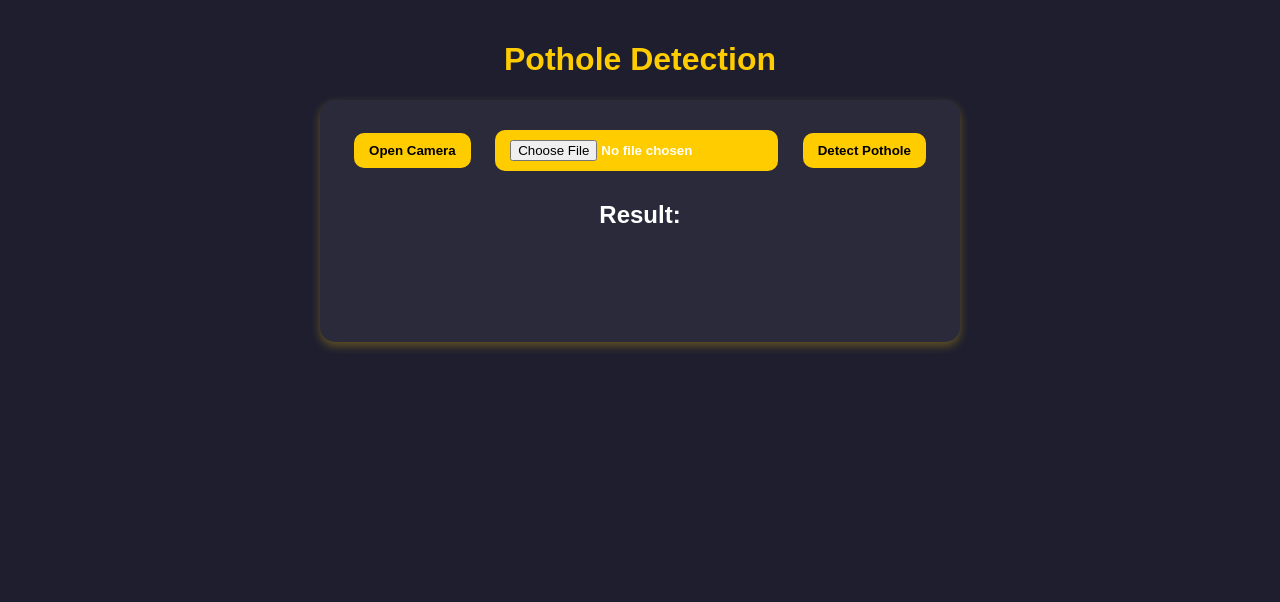
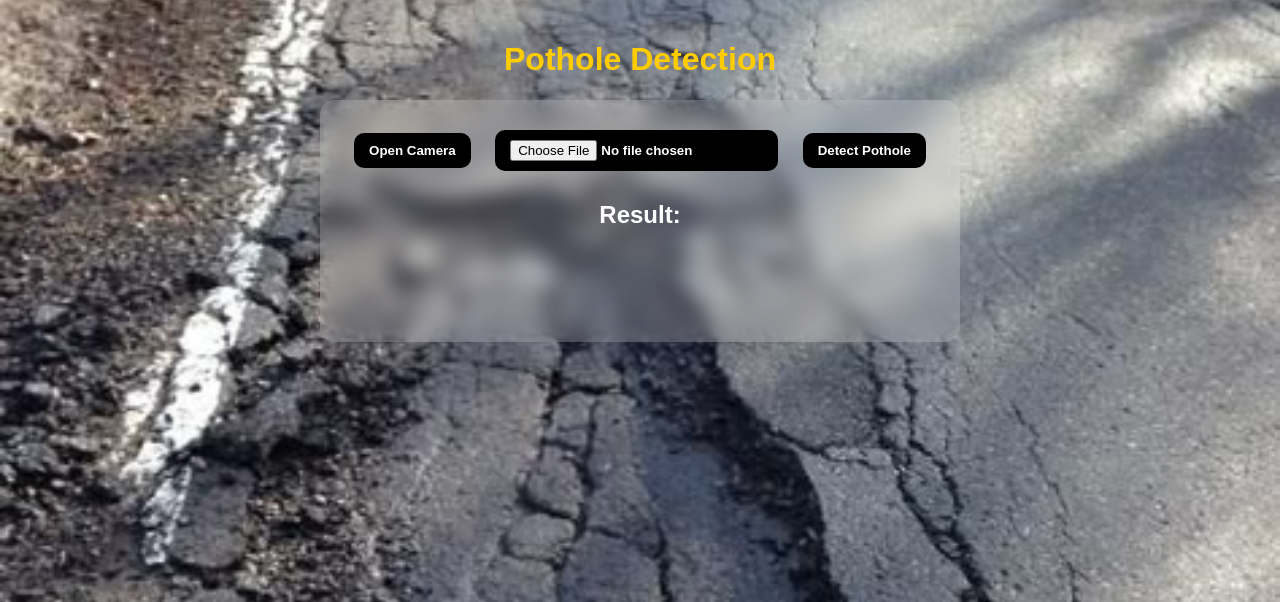
Before and after one commit to Y04ash/Potholes-detection, a Flask app: page / in a window 1280 px wide. Shown: the top 602 px of the page. Run offline with Flask 3, Linux system fonts and the light colour scheme.

Commit message:
ui updated

```diff
--- a/app.py
+++ b/app.py
@@ -20,7 +20,8 @@ model = YOLO(model_path)
 
 @app.route('/')
 def home():
-    return send_from_directory('.', 'index.html')
+    # return send_from_directory('.', 'index.html')
+    return render_template('index.html')
 
 @app.route('/upload', methods=['POST'])
 def upload_file():
@@ -39,15 +40,24 @@ def upload_file():
 
     # Perform pothole detection
     results = model(image_path)
-
-    if not results:
-        return jsonify({'error': 'No detections made'}), 500
-
     print("results are",results)
     # Get annotated image
     result = results[0]
     pothole_count = len(result.boxes)
     annotated_image = result.plot()
+    if len(result.boxes)<1:
+        # Convert to BGR format before saving
+        annotated_image = cv2.cvtColor(annotated_image, cv2.COLOR_BGR2RGB)
+
+        # Save the processed image
+        output_filename = "output_" + file.filename
+        output_path = os.path.join(app.config['UPLOAD_FOLDER'], output_filename)
+        cv2.imwrite(output_path, annotated_image)
+
+        # Return the path of the processed image
+        return jsonify({'output_image': f"/uploads/{output_filename}",'pothole_count': '0'})
+
+
 
     # Convert to BGR format before saving
     annotated_image = cv2.cvtColor(annotated_image, cv2.COLOR_BGR2RGB)
--- a/index.html
+++ b/templates/index.html
@@ -7,7 +7,7 @@
     <style>
         body {
             font-family: Arial, sans-serif;
-            background-color: #1e1e2f;
+            background-color: #a4a4a4;
             color: #ffffff;
             text-align: center;
             margin: 0;
@@ -19,13 +19,15 @@
         }
 
         .container {
+            background: rgba(255, 255, 255, 0.2);
             max-width: 600px;
             margin: auto;
-            background: #2a2a3a;
+            /* background: #ffffff; */
             padding: 20px;
             border-radius: 15px;
-            box-shadow: 0 4px 10px rgba(255, 204, 0, 0.3);
+            /* box-shadow: 0 4px 10px rgba(255, 204, 0, 0.3); */
             transition: transform 0.3s ease-in-out;
+            backdrop-filter: blur(10px);
         }
 
         .container:hover {
@@ -33,7 +35,7 @@
         }
 
         button, input {
-            background: #ffcc00;
+            background: #000000;
             border: none;
             padding: 10px 15px;
             margin: 10px;
@@ -41,10 +43,11 @@
             cursor: pointer;
             font-weight: bold;
             transition: background 0.3s ease-in-out;
+            color: white;
         }
 
         button:hover, input:hover {
-            background: #ff9900;
+            background: #686868;
         }
 
         video, canvas, img {
@@ -77,7 +80,7 @@
         }
     </style>
 </head>
-<body>
+<body style="background: url('static/image.png') no-repeat center center fixed; background-size: cover; z-index: -1;">
     <h1>Pothole Detection</h1>
     <div class="container">
         <button id="openCamera">Open Camera</button>
@@ -176,7 +179,7 @@
                     } else if (potholeCount <= 2) {
                         conditionMessage = "Good - Minor issues, safe for driving. ✅";
                     } else if (potholeCount <= 5) {
-                        conditionMessage = "Moderate - Noticeable damage, drive carefully. ⚠️";
+                        conditionMessage = "Moderate - Noticeable damage, drive carefully. ⚠";
                         bgColor = "#ffcc00";
                     } else if (potholeCount <= 10) {
                         conditionMessage = "Poor - Road condition is bad, repairs needed. 🚧";
```
Also changed, not shown: static/image.png (added).
